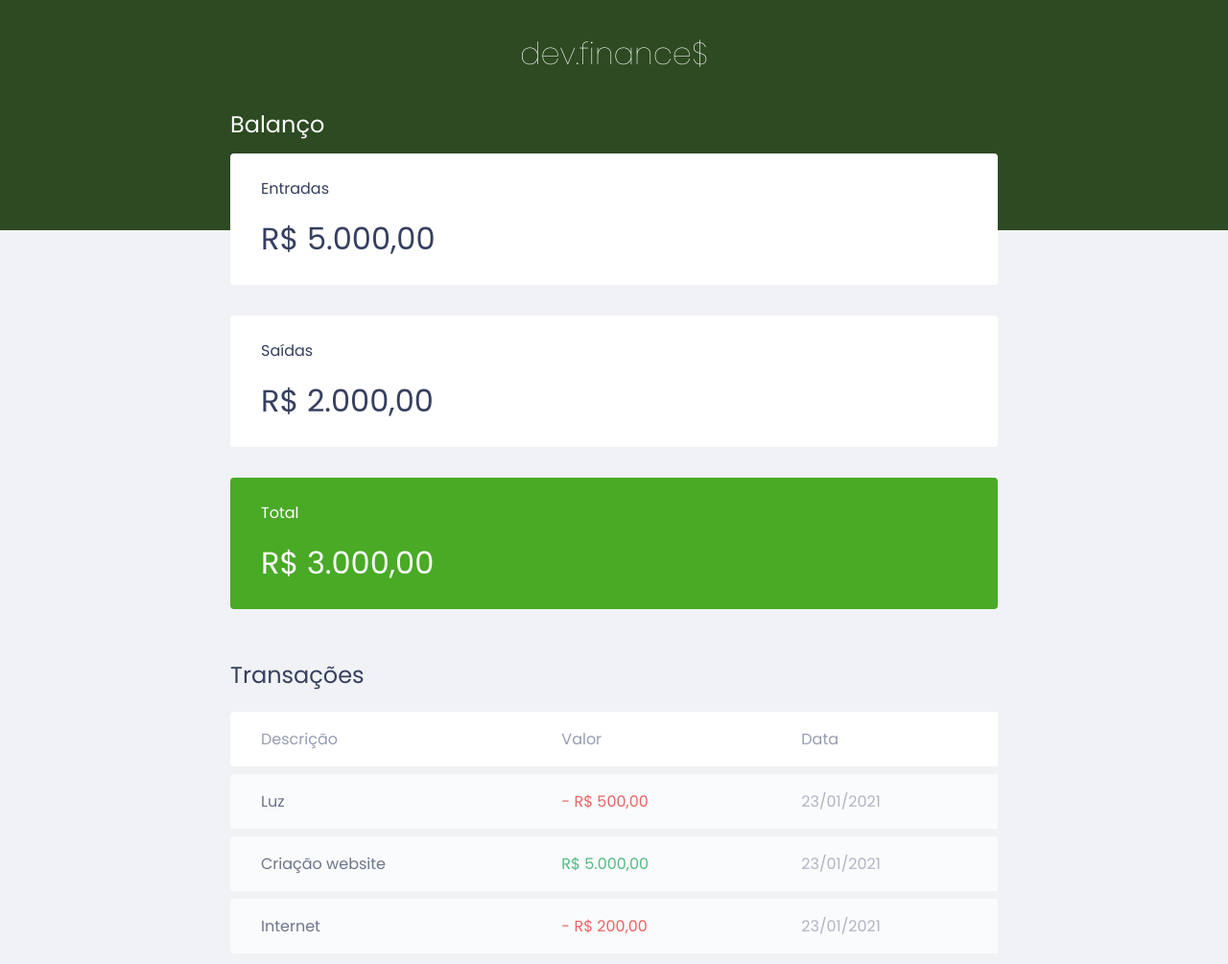
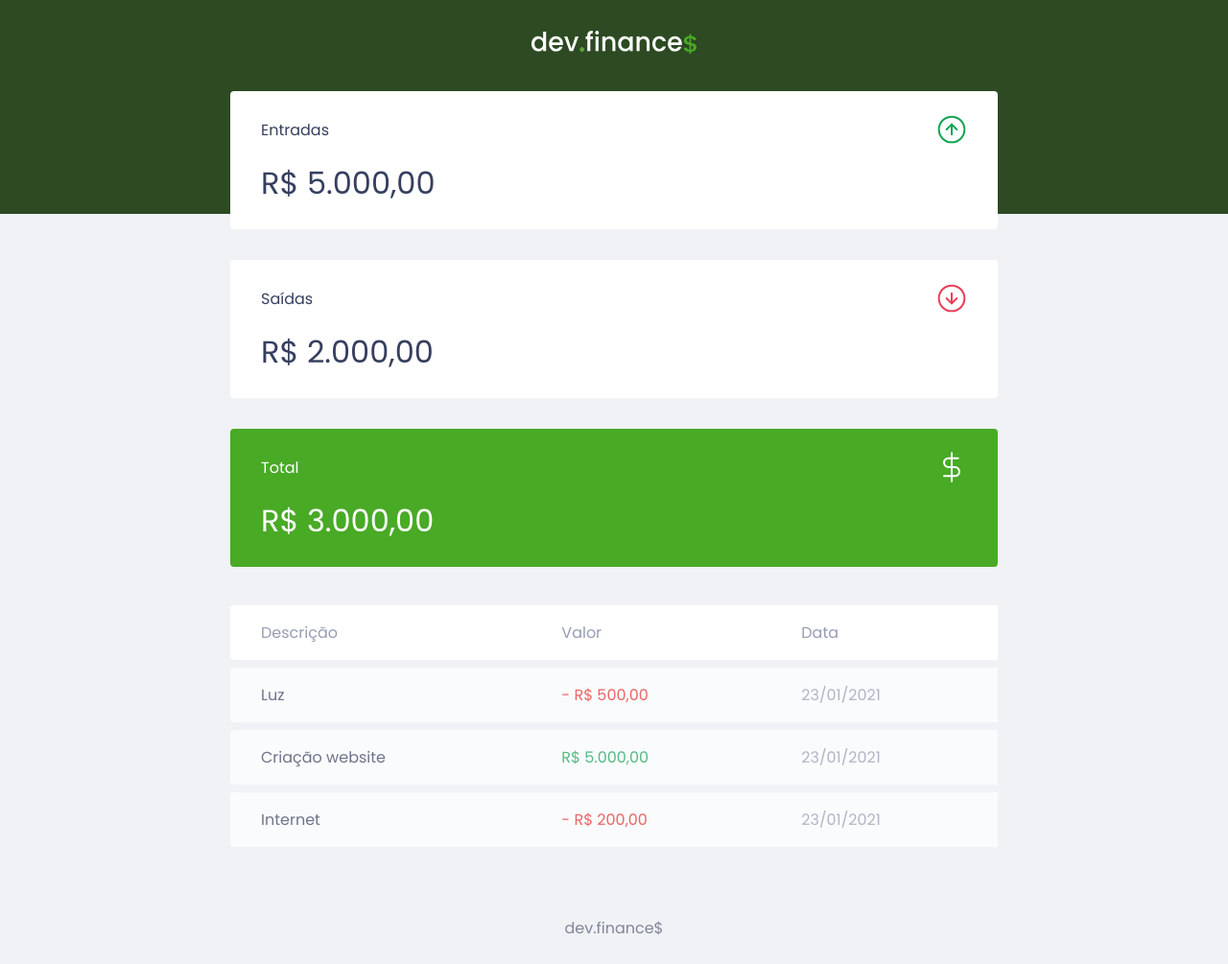
Before and after one commit to milenetaborda/dev-finance, a plain HTML site: page index.html in a window 1280 px wide. Shown: the top 1005 px of the page at 96% size. Drawn offline with Linux system fonts and the light colour scheme.

Commit message:
style: include income, expense and total svg

```diff
--- a/index.html
+++ b/index.html
@@ -11,32 +11,41 @@
     </head>
     <body>
         <header>
-            <h1 id="logo">dev.finance$</h1>
+            <img src="./assets/logo.svg" alt="Logo Dev Finance">
         </header>
 
         <main class="container">
             <section id="balance">
-                <h2>Balanço</h2>
+                <h2 class="sr-only">Balanço</h2>
 
                 <div class="card">
-                    <h3>Entradas</h3>
+                    <h3>
+                        <span>Entradas</span>
+                        <img src="./assets/income.svg" alt="Imagem de entradas">
+                    </h3>
                     <p>R$ 5.000,00</p>
                 </div>
 
                 <div class="card">
-                    <h3>Saídas</h3>
+                    <h3>
+                        <span>Saídas</span>
+                        <img src="./assets/expense.svg" alt="Imagem de saídas">
+                    </h3>
                     <p>R$ 2.000,00</p>
                 </div>
 
                 <div class="card total">
-                    <h3>Total</h3>
+                    <h3>
+                        <span>Total</span>
+                        <img src="./assets/total.svg" alt="Imagem de total">
+                    </h3>
                     <p>R$ 3.000,00</p>
                 </div>
 
             </section>
 
             <section id="transaction">
-                <h2>Transações</h2>
+                <h2 class="sr-only">Transações</h2>
                 <table id="data-table">
                     <thead>
                         <tr>
--- a/styles.css
+++ b/styles.css
@@ -12,6 +12,18 @@
 body {
   background: #f0f2f5;
   font-family:'Poppins', sans-serif
+}
+
+.sr-only {
+  position: absolute;
+  width: 1px;
+  height: 1px;
+  padding: 0;
+  margin: 1px;
+  overflow: hidden;
+  clip: rect(0, 0, 0, 0);
+  white-space: nowrap;
+  border-width: 0;
 }
 
 .container {
@@ -65,6 +77,10 @@ header {
 .card h3 {
   font-weight: normal;
   font-size: 1rem;
+
+  display: flex;
+  align-items: center;
+  justify-content: space-between;
 }
 
 .card p {
```
